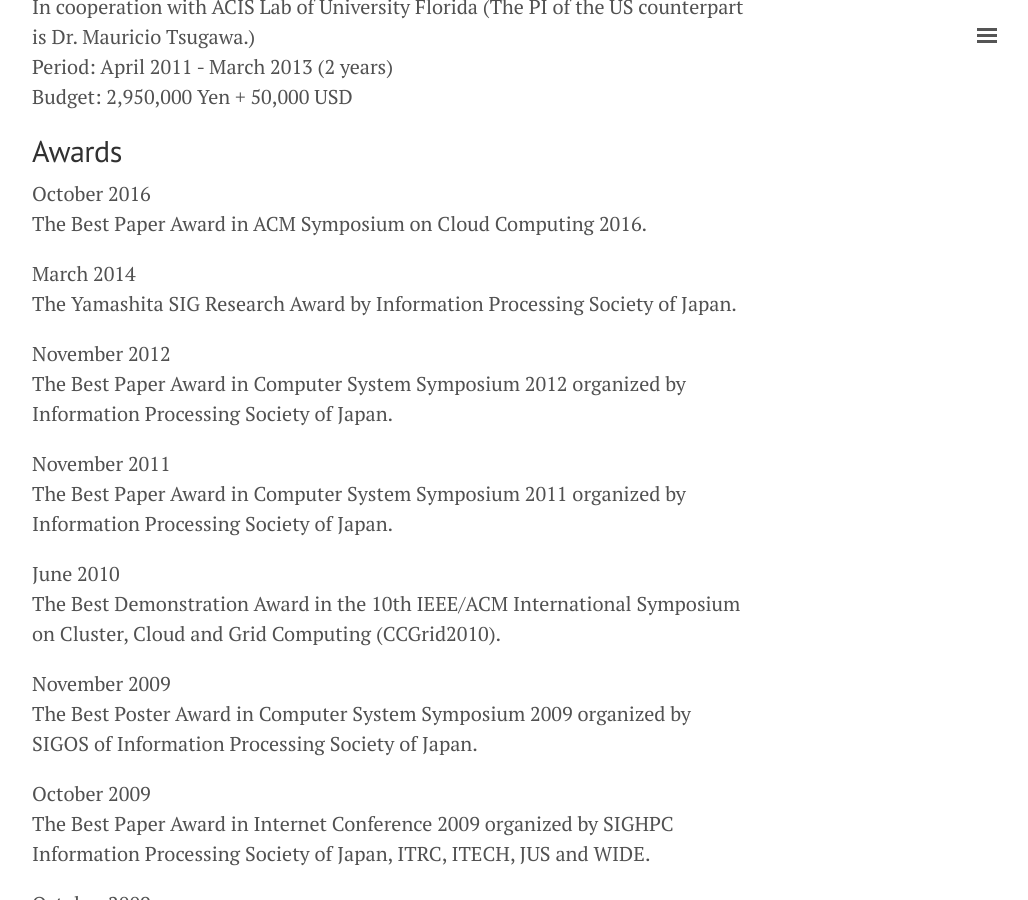
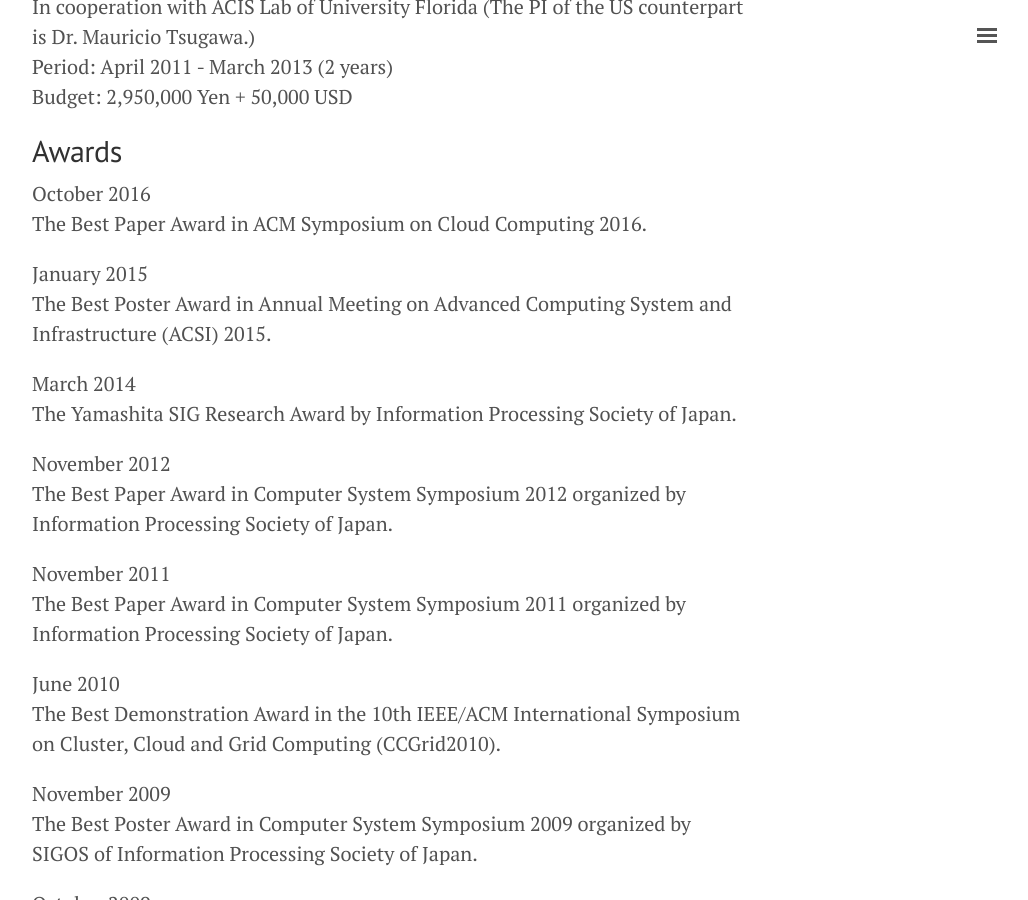
Before and after one commit to takahiro-hirofuchi/takahiro-hirofuchi.github.io, a Jekyll site: the page built from cv.md, in a window 1280 px wide and 900 px high, scrolled down 4412 px. Shown: the whole window, without its empty margins (248-1276 px from the left). Built offline with Jekyll 4.4.1, drawn with Linux system fonts in a browser that asks for light colours.

Commit message:
add the acsi best poster award

```diff
--- a/cv.md
+++ b/cv.md
@@ -166,6 +166,9 @@ Budget: a lot
 October 2016
 The Best Paper Award in ACM Symposium on Cloud Computing 2016.
 
+January 2015
+The Best Poster Award in Annual Meeting on Advanced Computing System and Infrastructure (ACSI) 2015.
+
 March 2014
 The Yamashita SIG Research Award by Information Processing Society of Japan.
 
```
